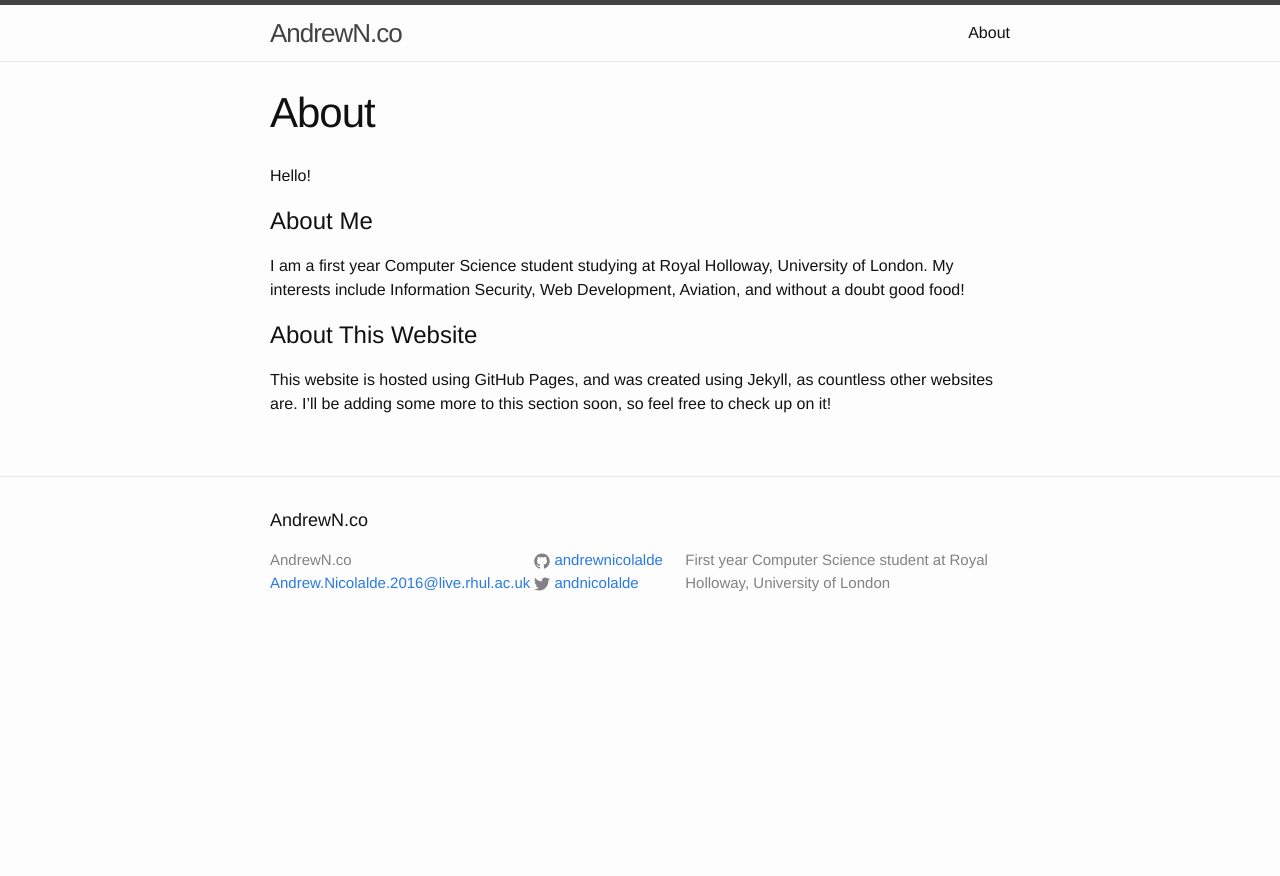
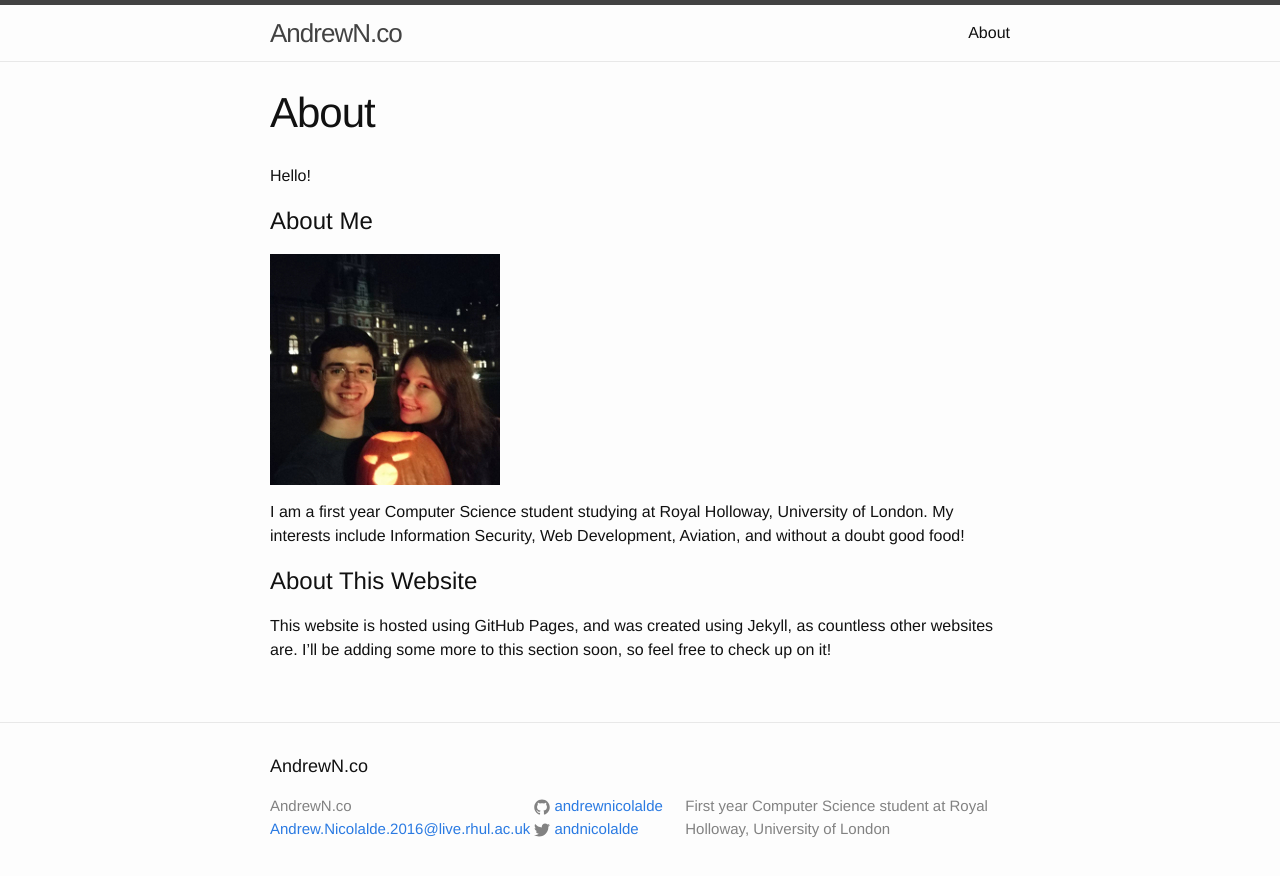
Before and after one commit to andrewnicolalde/andrewn.io, a Jekyll site: the page built from about.md, in a window 1280 px wide. Shown: the top 876 px of the page. Built offline with Jekyll 4.4.1, drawn with Linux system fonts in a browser that asks for light colours.

Commit message:
Add picture to about page

```diff
--- a/about.md
+++ b/about.md
@@ -6,6 +6,8 @@ permalink: /about/
 Hello!
 
 # About Me
+![Me infront of Founders Hall at Royal Holloway](../resources/andrewnco/images/About.jpg)
+
 I am a first year Computer Science student studying at Royal Holloway,
 University of London. My interests include Information Security, Web
 Development, Aviation, and without a doubt good food!
```
Also changed, not shown: resources/andrewnco/images/About.jpg (added).
